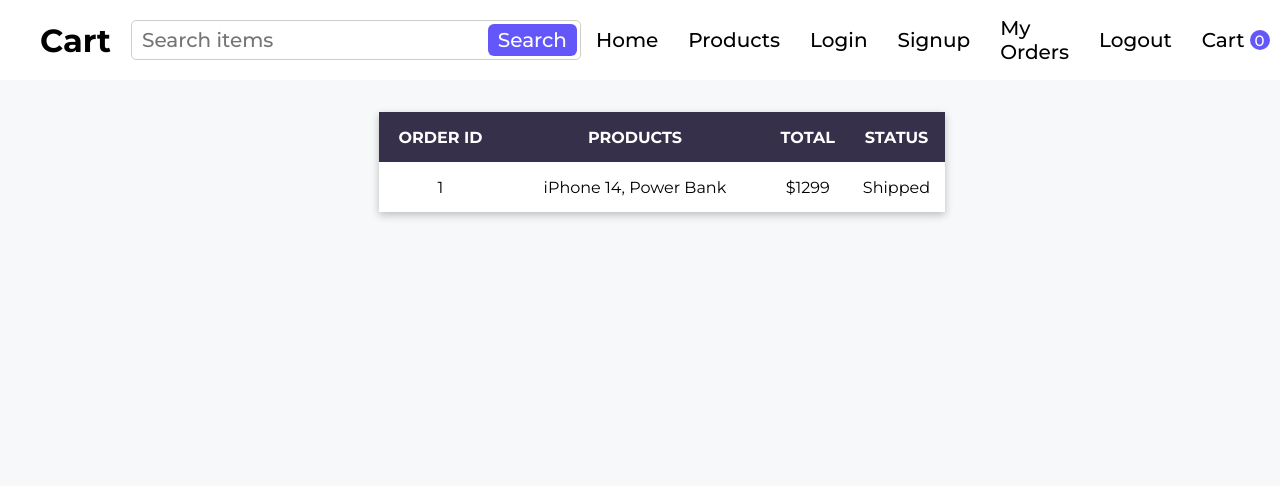
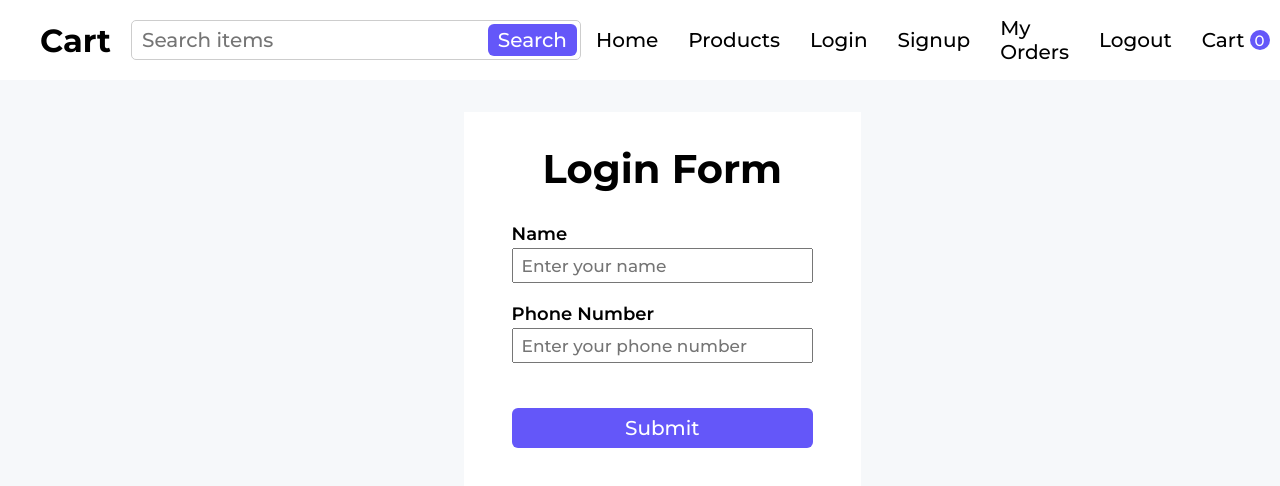
Before and after one commit to Shentia/OCommerce-React-Vite, a React (Vite) app: page / in a window 1280 px wide. Shown: the top 486 px of the page. Built offline with nearby package versions, Linux system fonts and the light colour scheme.

Commit message:
Update App.jsx to replace MyOrderPage with LoginPage

```diff
--- a/src/App.jsx
+++ b/src/App.jsx
@@ -1,7 +1,7 @@
 import React from "react";
 import "./App.css";
 import Navbar from "./components/Navbar/Navbar";
-import MyOrderPage from "./components/MyOrder/MyOrderPage";
+import LoginPage from "./components/Authentication/LoginPage";
 
 const App = () => {
   return (
@@ -12,7 +12,8 @@
         {/* <ProductsPage /> */}
         {/* <SingleProductPage /> */}
         {/* <CartPage /> */}
-        <MyOrderPage />
+        {/* <MyOrderPage /> */}
+        <LoginPage />
       </main>
     </div>
   );
--- /dev/null
+++ b/src/components/Authentication/LoginPage.css
@@ -0,0 +1,42 @@
+.form_page {
+  justify-content: center;
+}
+
+.authentication_form {
+  width: 30%;
+  padding: 32px 48px;
+  margin-top: 32px;
+  background-color: #fff;
+}
+
+.authentication_form h2 {
+  font-size: 40px;
+  margin-bottom: 30px;
+  text-align: center;
+}
+
+.form_inputs div {
+  display: flex;
+  flex-direction: column;
+  margin-bottom: 20px;
+}
+
+.form_inputs label {
+  font-size: 18px;
+  font-weight: 600;
+  margin-bottom: 3px;
+}
+
+.form_text_input {
+  height: 35px;
+  padding: 0 8px;
+  font-size: 17px;
+  font-weight: 500;
+  outline: none;
+}
+
+.form_submit {
+  height: 40px;
+  width: 100%;
+  margin: 25px 0 10px;
+}
--- /dev/null
+++ b/src/components/Authentication/LoginPage.jsx
@@ -0,0 +1,66 @@
+import React, { useRef, useState } from "react";
+import "./LoginPage.css";
+
+const LoginPage = () => {
+  //   const nameRef = useRef(null);
+  //   const phoneRef = useRef(null);
+  //   const handleSubmit = (e) => {
+  //     e.preventDefault();
+  //     const user = {
+  //       name: "",
+  //       phone: 0,
+  //     };
+  //     user.name = nameRef.current.value;
+  //     user.phone = +phoneRef.current.value;
+  //     console.log(user);
+  //   };
+
+  const [user, setUser] = useState({
+    name: "",
+    phone: "",
+  });
+  const handleSubmit = (e) => {
+    e.preventDefault();
+    console.log(user);
+  };
+
+  return (
+    <section className="align_center form_page">
+      <form className="authentication_form" onSubmit={handleSubmit}>
+        <h2>Login Form</h2>
+        <div className="form_inputs">
+          <div>
+            <label htmlFor="name">Name</label>
+            <input
+              type="text"
+              name=""
+              id="name"
+              className="form_text_input"
+              placeholder="Enter your name"
+              onChange={(e) => setUser({ ...user, name: e.target.value })}
+              value={user.name}
+            />
+          </div>
+          <div>
+            <label htmlFor="phone">Phone Number</label>
+            <input
+              type="number"
+              name=""
+              className="form_text_input"
+              id="phone"
+              placeholder="Enter your phone number"
+              onChange={(e) => setUser({ ...user, phone: +e.target.value })}
+              value={user.phone}
+            />
+          </div>
+
+          <button type="submit" className="search_button form_submit">
+            Submit
+          </button>
+        </div>
+      </form>
+    </section>
+  );
+};
+
+export default LoginPage;
```
